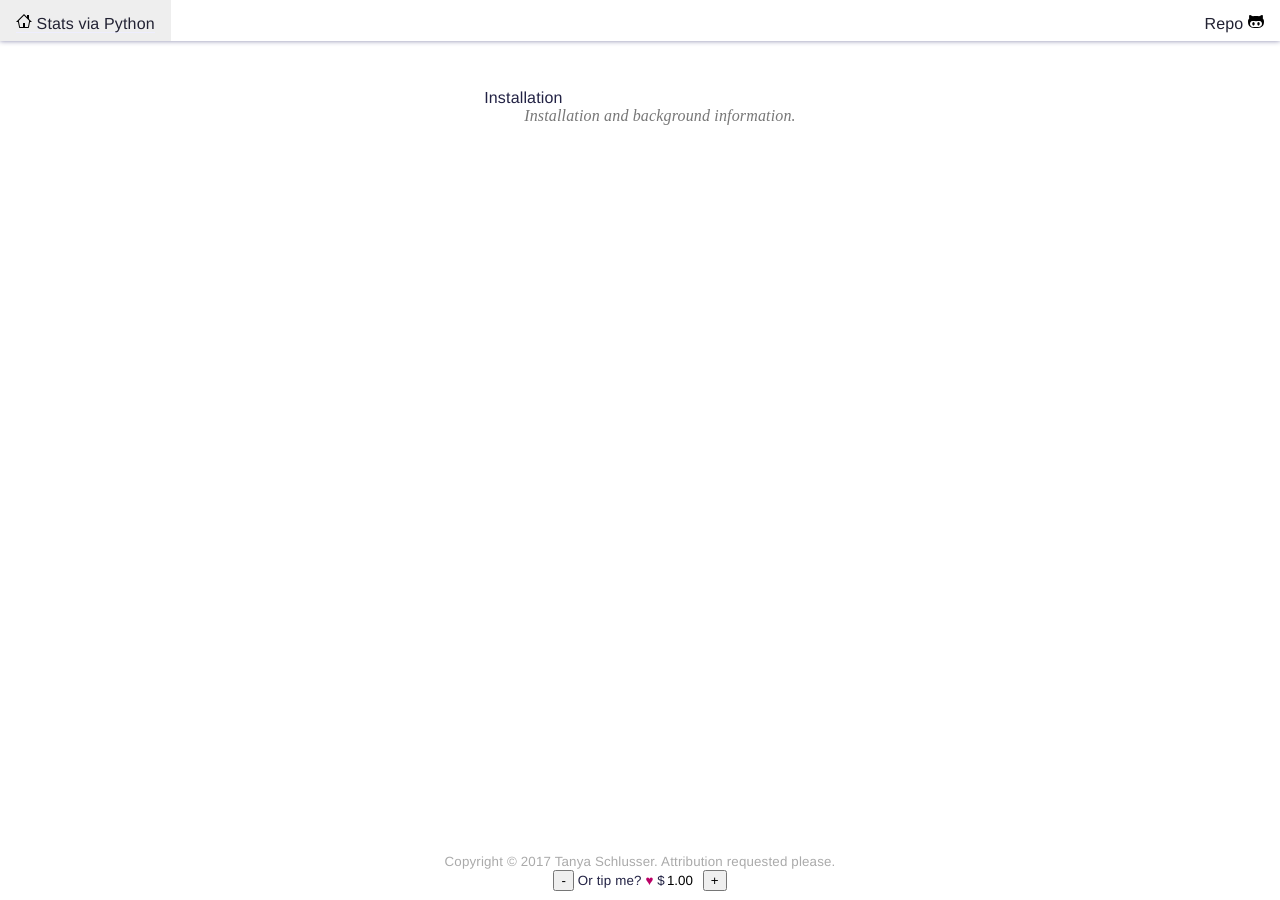
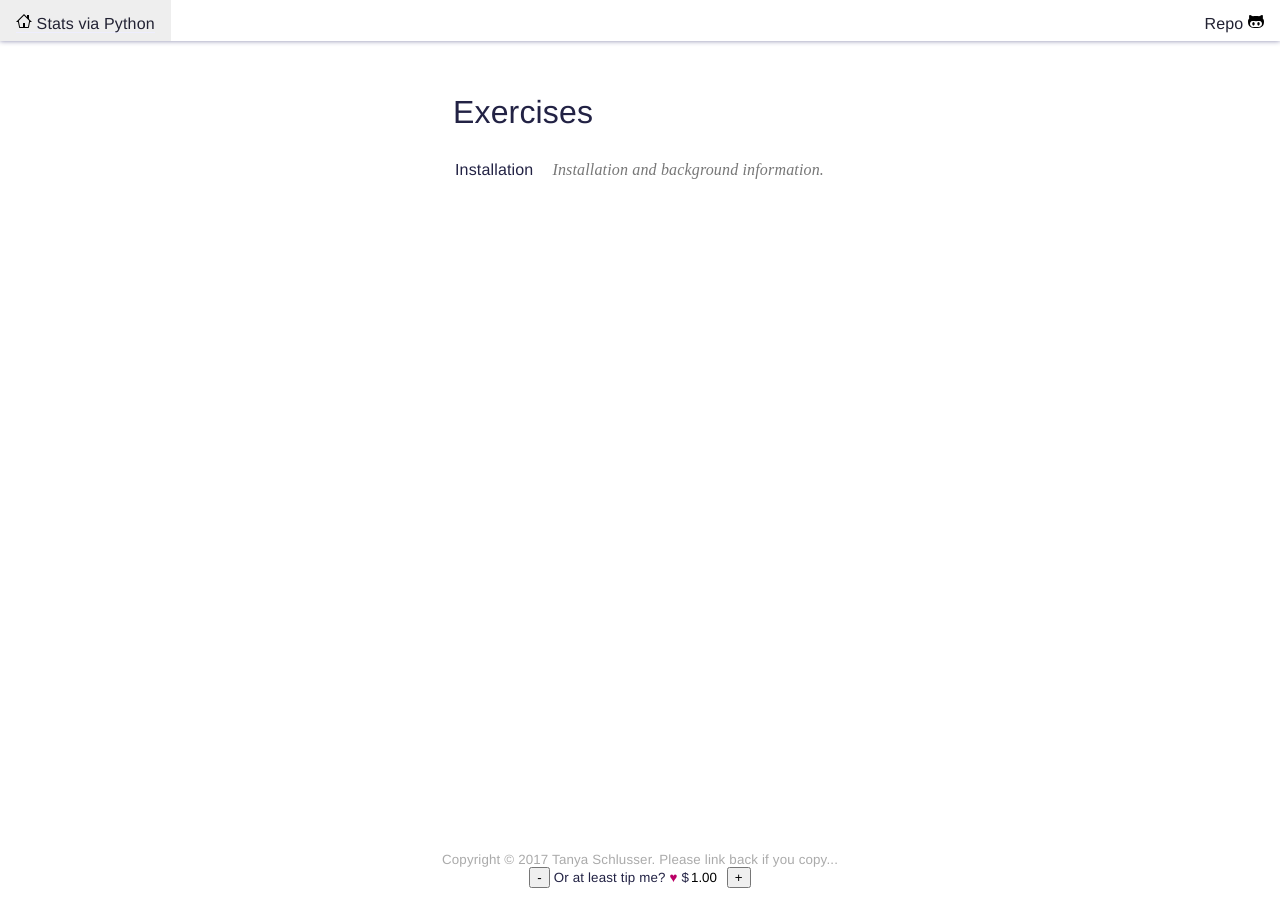
Before and after one commit to tanyaschlusser/stats-via-python, a Jekyll site: the page built from docs/index.html, in a window 1280 px wide. Built offline with Jekyll 4.4.1, drawn with Linux system fonts in a browser that asks for light colours.

Commit message:
redo index layout

```diff
--- a/docs/_layouts/default.html
+++ b/docs/_layouts/default.html
@@ -33,11 +33,12 @@ title: 'Statistics via Python'
 
   <footer style="text-align:center;color:#aaa">
     <small class="light-sans">
-      Copyright &copy; 2017 Tanya Schlusser. Attribution requested please.
     <div>
+      Copyright &copy; 2017 Tanya Schlusser. Please link back if you copy...
+    </div><div>
       <button type="button" title="subtract" onclick="subtractTip()">-</button>
       <a id="send-tip" target="you-love-tanya" href="https://cash.me/$tanyaschlusser/1.00">
-        Or tip me? <span style="color:#b06">♥</span>
+        Or at least tip me? <span style="color:#b06">♥</span>
         $<input id="tip-amt" type="text" readonly value="1.00" cents="100" size="4" style="border:none;font:inherit"/>
       </a>
       <button title="add" type="button" onclick="addTip()">+</button>
--- a/docs/index.html
+++ b/docs/index.html
@@ -3,11 +3,14 @@ layout: default
 section: blog
 ---
 
-<dl>
+<h1>Exercises</h1>
 
-{% assign sorted = (site.categories.blog | sort: 'step') | reverse %}
+<table>
+{% assign sorted = (site.categories.blog | sort: 'step') %}
 {% for item in sorted %}
-  <dt><a href='{{site.baseurl}}{{item.url}}'>{{item.title}}</a></dt>
-  <dd class='light-italic'>{{item.description}}</dd>
+  <tr>
+    <th><a href='{{site.baseurl}}{{item.url}}'>{{item.title}}</a></th>
+    <td class='light-italic'>{{item.description}}</td>
+  </tr>
 {% endfor %}
-</dl>
+</table>
--- a/docs/site.css
+++ b/docs/site.css
@@ -11,10 +11,15 @@ body {
 }
 
 h1, h2, h3, h4, h5, h6,
-dt {
+th {
   color: #224;
   font-family: Helvetica, Arial, sans-serif;
   font-weight: 500;
+}
+
+th {
+  padding: 0.42rem 1rem 0.42rem 0;
+  text-align: left;
 }
 
 a {
```
Also changed, not shown: docs/_posts/2017-01-19-installation.md (added, +29 -0 lines), docs/_posts/2017-01-20-installation.md (deleted, +0 -15 lines).
